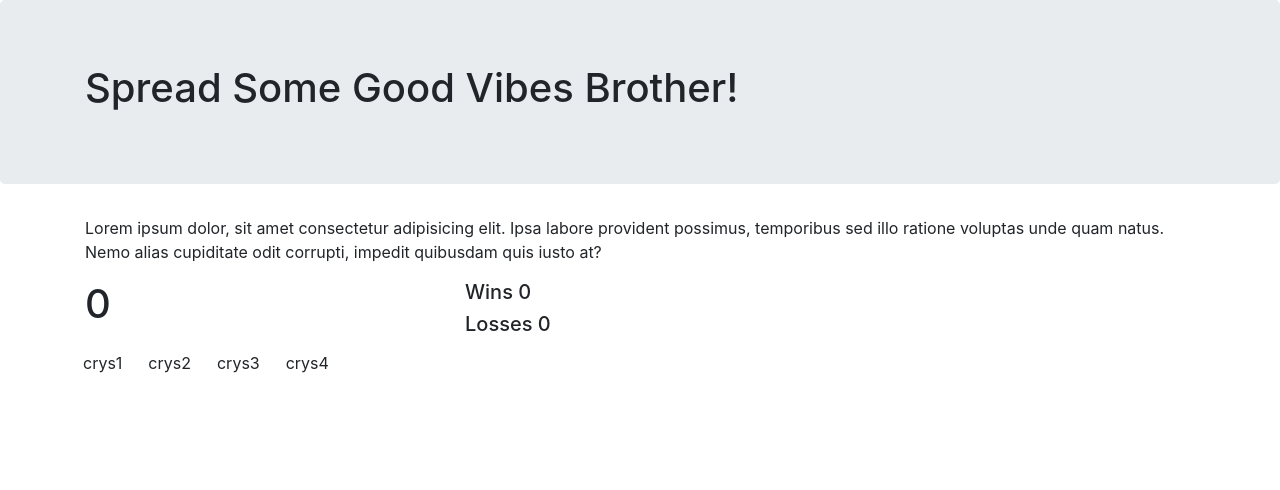
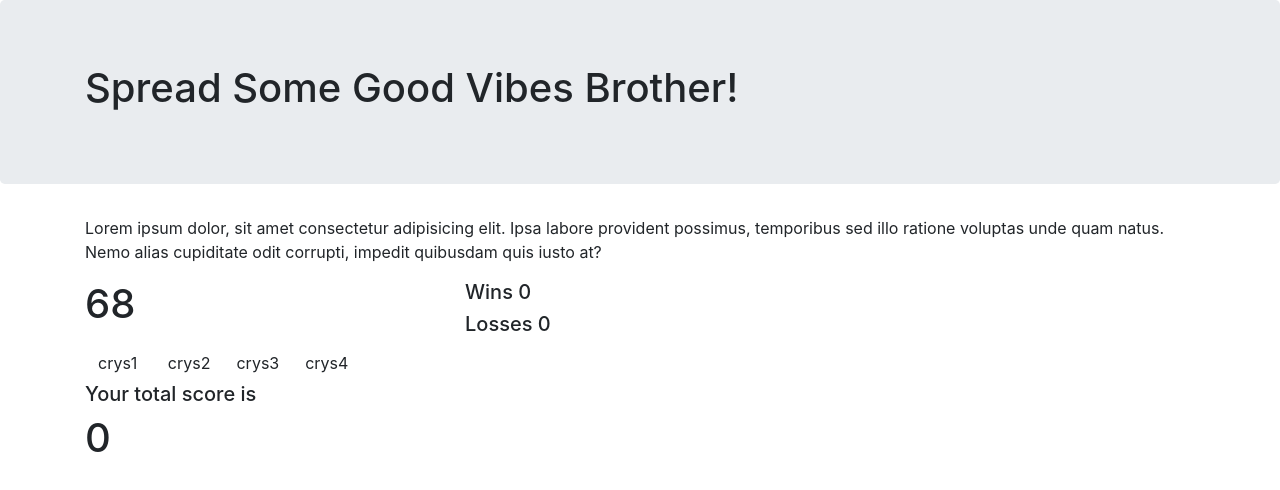
Before and after one commit to caseydean8/crystal-vibes, a plain HTML site: page index.html in a window 1280 px wide. Drawn offline with nearby package versions, Linux system fonts and the light colour scheme.

Commit message:
Output random total value to screen.

```diff
--- a/assets/javascript/game.js
+++ b/assets/javascript/game.js
@@ -11,7 +11,7 @@ let crys3 = 0;
 
 let crys4 = 0;
 
-let total = 0;
+// let total = 0;
 
 let score = 0;
 
@@ -20,8 +20,10 @@ function startLogic() {
     //create a total value between 19 and 120 using Math.random.
         let min = 19;
         let max = 120
-        total = Math.floor(Math.random() * (+max - +min)) + +min;
-        console.log(total);
+        let total = Math.floor(Math.random() * (+max - +min)) + +min; console.log(total);
+        // Outputs total to the screen.
+        $("#total").html(total);
+        //Create separate values for 4 crystals.
         let crysMin = 1;
         let crysMax = 12;
         crys1 = Math.floor(Math.random() * (+crysMax - +crysMin)) + +crysMin;
--- a/index.html
+++ b/index.html
@@ -20,8 +20,8 @@
                 illo ratione voluptas unde quam natus. Nemo alias cupiditate odit corrupti, impedit quibusdam quis iusto
                 at?</p>
             <div class="row">
-                <div class="col-md-4" id="total">
-                    <h1>0</h1>
+                <div class="col-md-4">
+                    <h1 id="total">0</h1>
                 </div>
                 <div class="col-md-4">
                     <h5 id="wins">Wins 0</h5>
@@ -29,16 +29,31 @@
                 </div>
             </div>
             <div class="row">
-                <button type="button" class="btn btn-outline-*
+                <div class="col-md-4">
+                    <button type="button" class="btn btn-outline-*
                 ">crys1</button>
-                <button type="button" class="btn btn-outline-*
+                    <button type="button" class="btn btn-outline-*
                 ">crys2</button><button type="button" class="btn btn-outline-*
                 ">crys3</button><button type="button" class="btn btn-outline-*
                 ">crys4</button>
-
+                </div>
+            </div>
+            <div class="row">
+                <div class="col-md-4">
+                    <h5>Your total score is</h5>
+                </div>
+            </div>
+            <div class="row" id="score">
+                <div class="col-md-4">
+                    <h1>0</h1>
+                </div>
             </div>
         </div>
     </main>
+    <script
+  src="https://code.jquery.com/jquery-3.4.1.slim.min.js"
+  integrity="sha256-pasqAKBDmFT4eHoN2ndd6lN370kFiGUFyTiUHWhU7k8="
+  crossorigin="anonymous"></script>
     <script src="assets/javascript/game.js"></script>
 </body>
 
```
